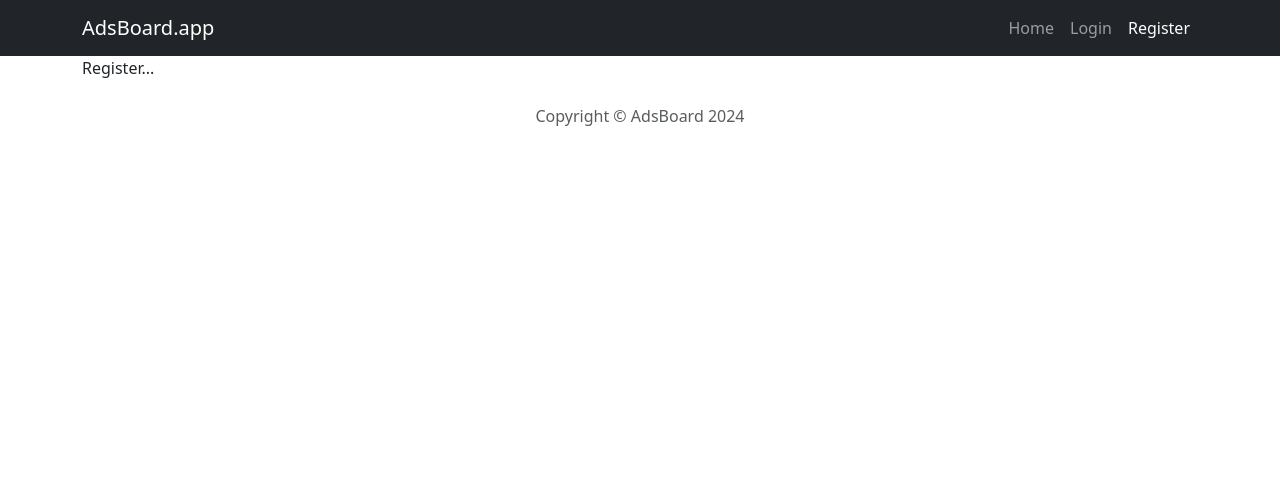
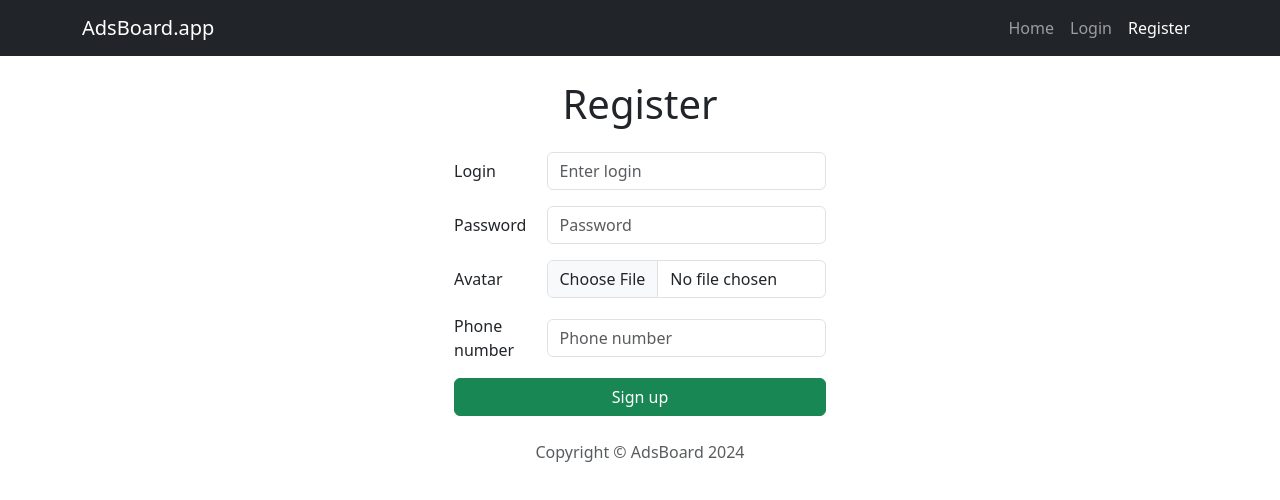
Before and after one commit to Dariusz-Wilk/FullStack-AdsBoard-App, a React (Create React App) app in the folder client/: page /register in a window 1280 px wide. Shown: the top 500 px of the page. Built offline with nearby package versions, Linux system fonts and the light colour scheme.

Commit message:
pre-styled register page

```diff
--- a/client/src/components/pages/Register.js
+++ b/client/src/components/pages/Register.js
@@ -1,8 +1,68 @@
+import { Form, Button } from 'react-bootstrap';
+
 const Register = () => {
 	return (
-		<div>
-			<p>Register...</p>
-		</div>
+		<Form className="col-12 col-xl-4 col-md-6 col-sm-6 mx-auto">
+			<h1 className="my-4 text-center">Register</h1>
+
+			<Form.Group
+				className="mb-3 d-flex align-items-center"
+				controlId="formLogin">
+				<Form.Label className="my-0" style={{ flex: '1 0 0' }}>
+					Login
+				</Form.Label>
+				<Form.Control
+					type="text"
+					style={{ flex: '3 0 0' }}
+					className="ms-2 shadow-none"
+					placeholder="Enter login"
+				/>
+			</Form.Group>
+
+			<Form.Group
+				className="mb-3 d-flex align-items-center"
+				controlId="formPassword">
+				<Form.Label className="my-0" style={{ flex: '1 0 0' }}>
+					Password
+				</Form.Label>
+				<Form.Control
+					type="password"
+					style={{ flex: '3 0 0' }}
+					className="ms-2 shadow-none"
+					placeholder="Password"
+				/>
+			</Form.Group>
+
+			<Form.Group
+				className="mb-3 d-flex align-items-center"
+				controlId="formFile">
+				<Form.Label className="my-0" style={{ flex: '1 0 0' }}>
+					Avatar
+				</Form.Label>
+				<Form.Control
+					type="file"
+					style={{ flex: '3 0 0' }}
+					className="ms-2 shadow-none"
+				/>
+			</Form.Group>
+			<Form.Group
+				className="mb-3 d-flex align-items-center"
+				controlId="formPhoneNumber">
+				<Form.Label className="my-0" style={{ flex: '1 0 0' }}>
+					Phone number
+				</Form.Label>
+				<Form.Control
+					type="text"
+					style={{ flex: '3 0 0' }}
+					className="ms-2 shadow-none"
+					placeholder="Phone number"
+				/>
+			</Form.Group>
+
+			<Button className="w-100" variant="success" type="submit">
+				Sign up
+			</Button>
+		</Form>
 	);
 };
 
```
